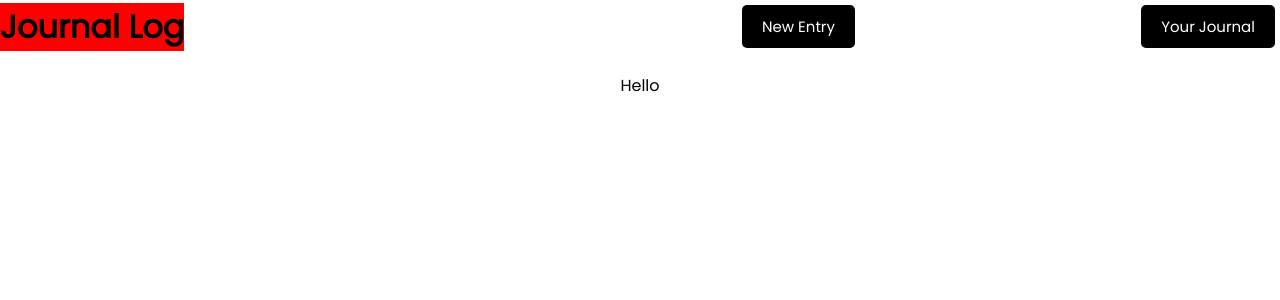
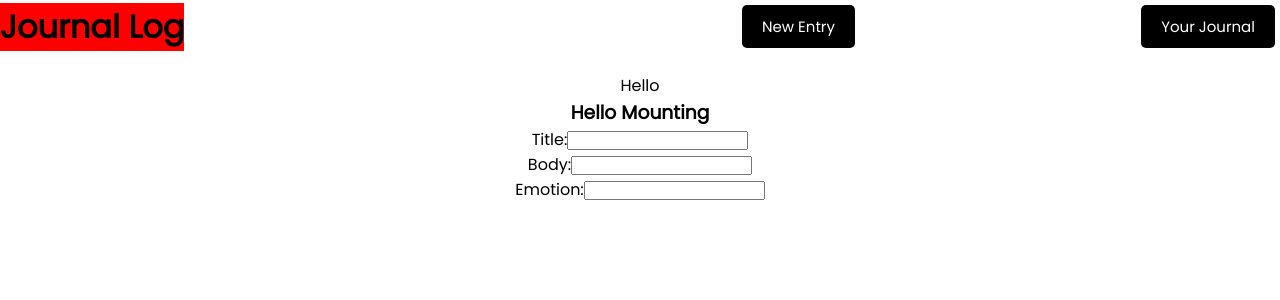
Before and after one commit to kellenmay/therapy_journal, a React (Create React App) app: page /entries/new in a window 1280 px wide. Shown: the top 300 px of the page. Built offline with nearby package versions, Linux system fonts and the light colour scheme; no server answers.

Commit message:
create entry form

```diff
--- a/src/actions/entriesActions.js
+++ b/src/actions/entriesActions.js
@@ -1,8 +1,9 @@
 export const fetchEntries = () => {
     return (dispatch) => {
-        fetch('http://127.0.0.1:3000')
+        fetch('http://127.0.0.1:3000/entries')
         .then(resp => resp.json())
-        .then(entries => console.log('fetchEntries', entries))
+        .then(entries => dispatch({type: 'FETCH_ENTRIES', payload: entries})
+        )
     }
 
 }
--- a/src/components/App.js
+++ b/src/components/App.js
@@ -1,7 +1,7 @@
 import './App.css'
 import NavBar from './NavBar'
 import Journal from './Journal'
-import { useState } from 'react'
+import EntriesContainer from './EntriesContainer'
 
 
 const App = () => {
@@ -11,6 +11,7 @@ const App = () => {
     <div className="App">
       <NavBar />
       <Journal />
+      <EntriesContainer />
     </div>
   );
 }
--- /dev/null
+++ b/src/components/EntriesContainer.js
@@ -0,0 +1,28 @@
+import { connect, useDispatch } from 'react-redux'
+import React, { Component, useEffect } from 'react'
+import { fetchEntries } from '../actions/entriesActions'
+import EntriesForm from './entriesForm'
+
+// functional don't have access to lifecycles methods, like didMount, they can only use Hooks. Class components can't se hooks.
+
+
+const EntriesContainer  = () => {
+
+    const dispatch = useDispatch()
+
+    useEffect(() => {
+        dispatch(fetchEntries())
+    })
+
+
+
+    return (
+        <div className='entry'>
+            <h3> Hello Mounting </h3>
+            <EntriesForm />
+        </div>
+    )
+}
+
+
+export default EntriesContainer;
--- a/src/components/Entry.js
+++ /dev/null
@@ -1,15 +0,0 @@
-import { connect } from 'react-redux'
-
-import { fetchEntries } from '../actions/entriesActions'
-
-
-const Entry = ({ entry }) => {
-    console.log({entry})
-    return (
-        <div className='entry'>
-            <h3> Hello </h3>
-        </div>
-    )
-}
-
-export default connect(null, { fetchEntries })(Entry);
--- a/src/components/Journal.js
+++ b/src/components/Journal.js
@@ -1,7 +1,6 @@
-import Entry from './Entry'
+// import Entry from './EntriesContainer'
 
 const Journals = ({ journals }) => {
-    console.log({journals})
     return (
         <>
             Hello
--- /dev/null
+++ b/src/components/entriesForm.js
@@ -0,0 +1,32 @@
+import React, { Component } from 'react'
+
+
+// functional don't have access to lifecycles methods, like didMount, they can only use Hooks. Class components can't se hooks.
+
+
+class  EntriesForm extends Component {
+
+    state = {
+        title:'',
+        body: '',
+        emotion: ''
+    }
+    render() {
+        return (
+            <form>
+            <label>Title:</label>
+                <input type='text' value={this.state.title} onChange={this.handleChange} title="title" />
+                    <br />
+            <label>Body:</label>
+                <input type='text' value={this.state.body} onChange={this.handleChange} title="title" />
+                    <br />
+            <label>Emotion:</label>
+                <input type='interger' value={this.state.emotion} onChange={this.handleChange} title="title" />
+                    <br />
+                    <imput type='submit' value="Create Entry" />
+            </form>
+        )
+    }
+}
+
+export default EntriesForm
--- a/src/index.js
+++ b/src/index.js
@@ -1,8 +1,9 @@
 import React from 'react'
 import ReactDOM from 'react-dom'
 import './index.css'
-import { createStore, applyMiddleware, compose } from 'redux'
+import { createStore, applyMiddleware } from 'redux'
 import { Provider } from 'react-redux'
+// thunk allows you to create functions with dispatching
 import thunk from 'redux-thunk'
 import { composeWithDevTools } from 'redux-devtools-extension'
 
--- a/src/reducers/rootReducer.js
+++ b/src/reducers/rootReducer.js
@@ -4,6 +4,6 @@ import { entriesReducer } from './entriesReducer'
 import { usersReducer } from './usersReducer'
 
 export const rootReducer = combineReducers({
-    users: usersReducer,
+     users: usersReducer,
     entries: entriesReducer
 })
```
